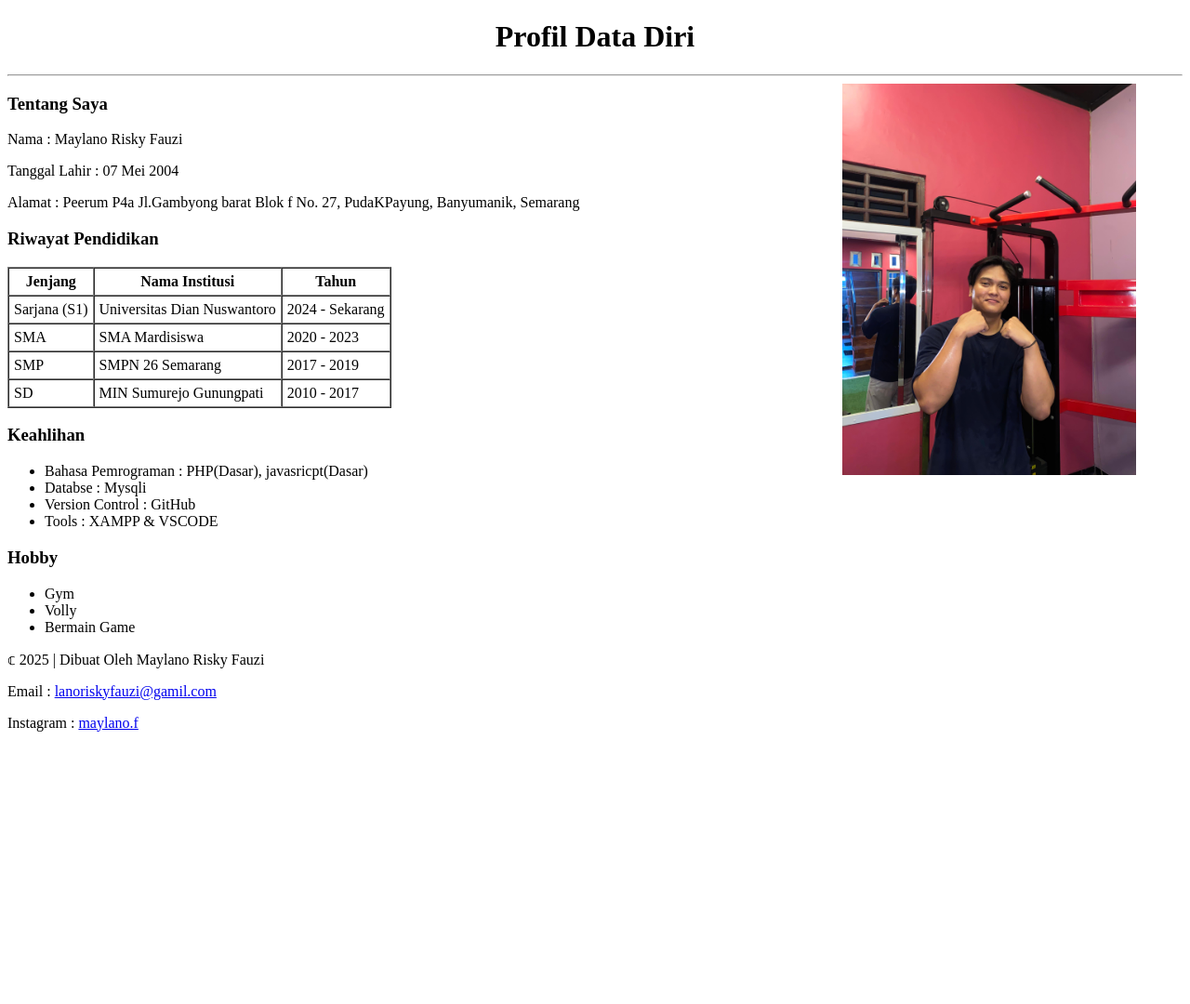
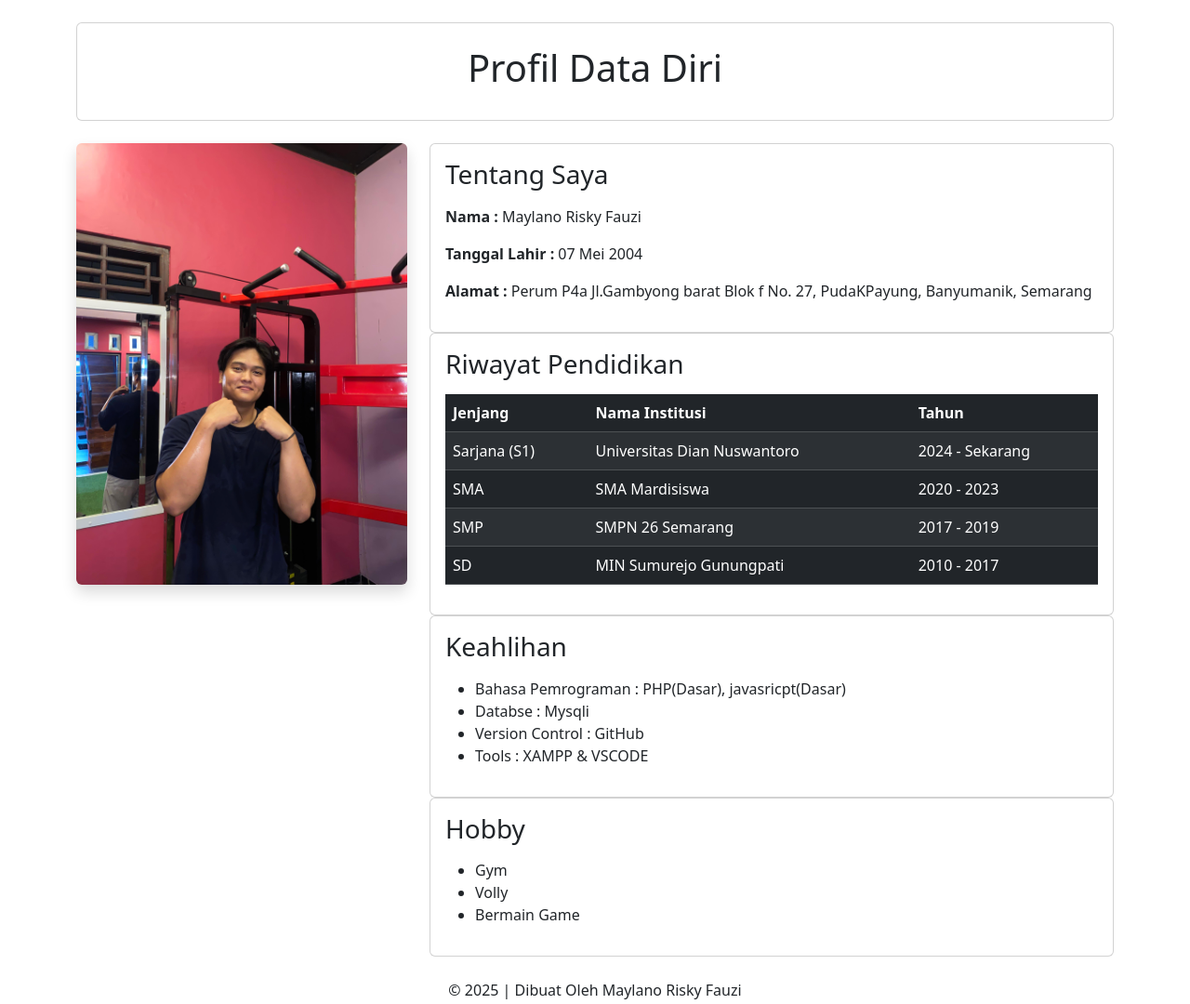
Before and after one commit to lanoriskyfauzi-maker/tugas-lano, a plain HTML site: page index.html in a window 1280 px wide. Shown: the top 1080 px of the page at 93% size. Before the commit the page ends 803 px from the top, so only its background shows below. Drawn offline with nearby package versions, Linux system fonts and the light colour scheme.

Commit message:
Refactor index.html with Bootstrap and Font Awesome
Added Bootstrap and Font Awesome for styling and layout improvements.

```diff
--- a/index.html
+++ b/index.html
@@ -3,26 +3,40 @@
 <head>
     <meta charset="UTF-8">
     <meta name="viewport" content="width=device-width, initial-scale=1.0">
-    <title>profil data diri</title>
+    <title>Profil Data Diri</title>
+    <link href="https://cdn.jsdelivr.net/npm/bootstrap@5.3.0-alpha1/dist/css/bootstrap.min.css" rel="stylesheet">
+    <link href="https://fonts.googleapis.com/css2?family=Poppins:wght@300;400;500;600;700&display=swap" rel="stylesheet">
+    <link rel="stylesheet" href="https://cdnjs.cloudflare.com/ajax/libs/font-awesome/6.0.0/css/all.min.css" />
+    <link rel="stylesheet" href="style.css" />
 </head>
 <body>
-     <header>
-        <h1 align="center">Profil Data Diri</h1>
-     </header>
-     <hr>
-     <img src="lano.jpeg" align="right" width="25%" hspace="50">
+    <div class="container mt-4">
+        <div class="card header-bg text-center p-4 mb-4">
+            <h1>Profil Data Diri</h1>
+        </div>
 
-     <main>
+        <div class="row">
+            <div class="col-md-4 mb-4">
+                <img src="lano.jpeg" class="img-fluid rounded shadow" alt="Maylano Risky Fauzi" />
+            </div>
+
+            <div class="col-md-8">
+                <div class="card">
+                    <div class="card-body">
                         <section id="tentang">
-            <h3>Tentang Saya</h3>
-            <p>Nama : Maylano Risky Fauzi </p>
-            <p>Tanggal Lahir : 07 Mei 2004 </p>
-            <p>Alamat : Peerum P4a Jl.Gambyong barat Blok f No. 27, PudaKPayung, Banyumanik, Semarang </p>
+                            <h3 class="mb-3">Tentang Saya</h3>
+                            <p><strong>Nama :</strong> Maylano Risky Fauzi</p>
+                            <p><strong>Tanggal Lahir :</strong> 07 Mei 2004</p>
+                            <p><strong>Alamat :</strong> Perum P4a Jl.Gambyong barat Blok f No. 27, PudaKPayung, Banyumanik, Semarang</p>
                         </section>
+                    </div>
+                </div>
 
+                <div class="card">
+                    <div class="card-body">
                         <section id="pendidikan">
-            <h3>Riwayat Pendidikan</h3>
-            <table border="1" cellpadding="5" cellspacing="0">
+                            <h3 class="mb-3">Riwayat Pendidikan</h3>
+                            <table class="table table-dark table-striped">
                                 <thead>
                                     <tr>
                                         <th>Jenjang</th>
@@ -54,9 +68,13 @@
                                 </tbody>
                             </table>
                         </section>
+                    </div>
+                </div>
 
+                <div class="card">
+                    <div class="card-body">
                         <section id="keahlihan">
-            <h3>Keahlihan</h3>
+                            <h3 class="mb-3">Keahlihan</h3>
                             <ul>
                                 <li>Bahasa Pemrograman : PHP(Dasar), javasricpt(Dasar)</li>
                                 <li>Databse : Mysqli</li>
@@ -64,21 +82,31 @@
                                 <li>Tools : XAMPP & VSCODE</li>
                             </ul>
                         </section>
+                    </div>
+                </div>
 
+                <div class="card">
+                    <div class="card-body">
                         <section id="hobby">
-            <h3>Hobby</h3>
+                            <h3 class="mb-3">Hobby</h3>
                             <ul>
                                 <li>Gym</li>
                                 <li>Volly</li>
                                 <li>Bermain Game</li>
                             </ul>
                         </section>
-     </main>
+                    </div>
+                </div>
+            </div>
+        </div>
 
-     <footer>
-        <p>&copf; 2025 | Dibuat Oleh Maylano Risky Fauzi</p>
-        <p> Email : <a href="https://accounts.google.com/SignOutOptions?hl=id&continue=https://mail.google.com/mail/&service=mail&ec=GBRAFw">lanoriskyfauzi@gamil.com</a></p>
+        <footer class="mt-4 text-center">
+            <p>&copy; 2025 | Dibuat Oleh Maylano Risky Fauzi</p>
+            <p> Email : <a href="mailto:lanoriskyfauzi@gmail.com">lanoriskyfauzi@gamil.com</a></p>
             <p>Instagram : <a href="https://www.instagram.com/maylano.f?igsh=MXhsOHhwOWdyc29kZA==">maylano.f</a></p>
         </footer>
+    </div>
+
+
 </body>
 </html>
```
Lines whose indentation alone changed are shown as unchanged.
